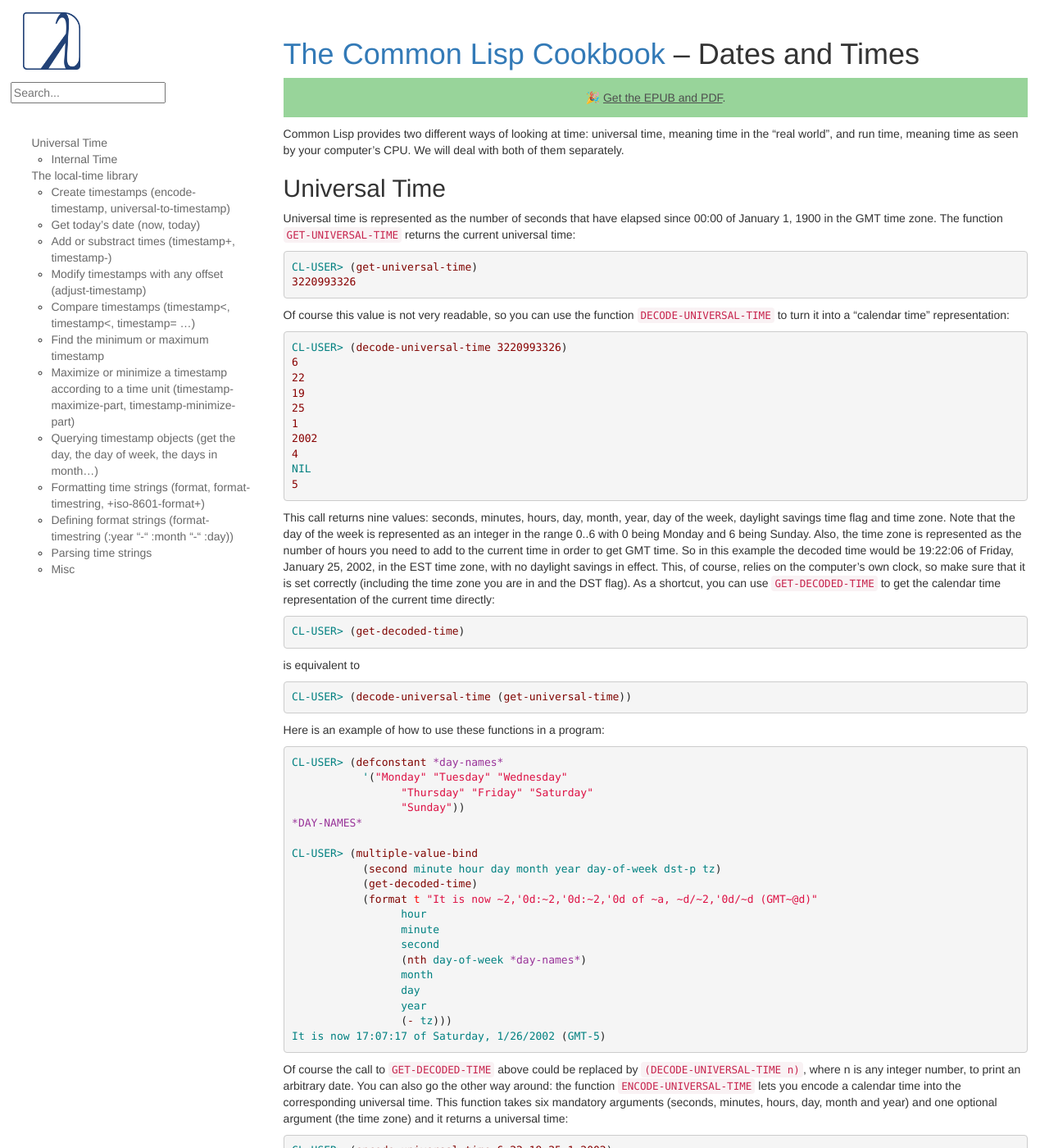
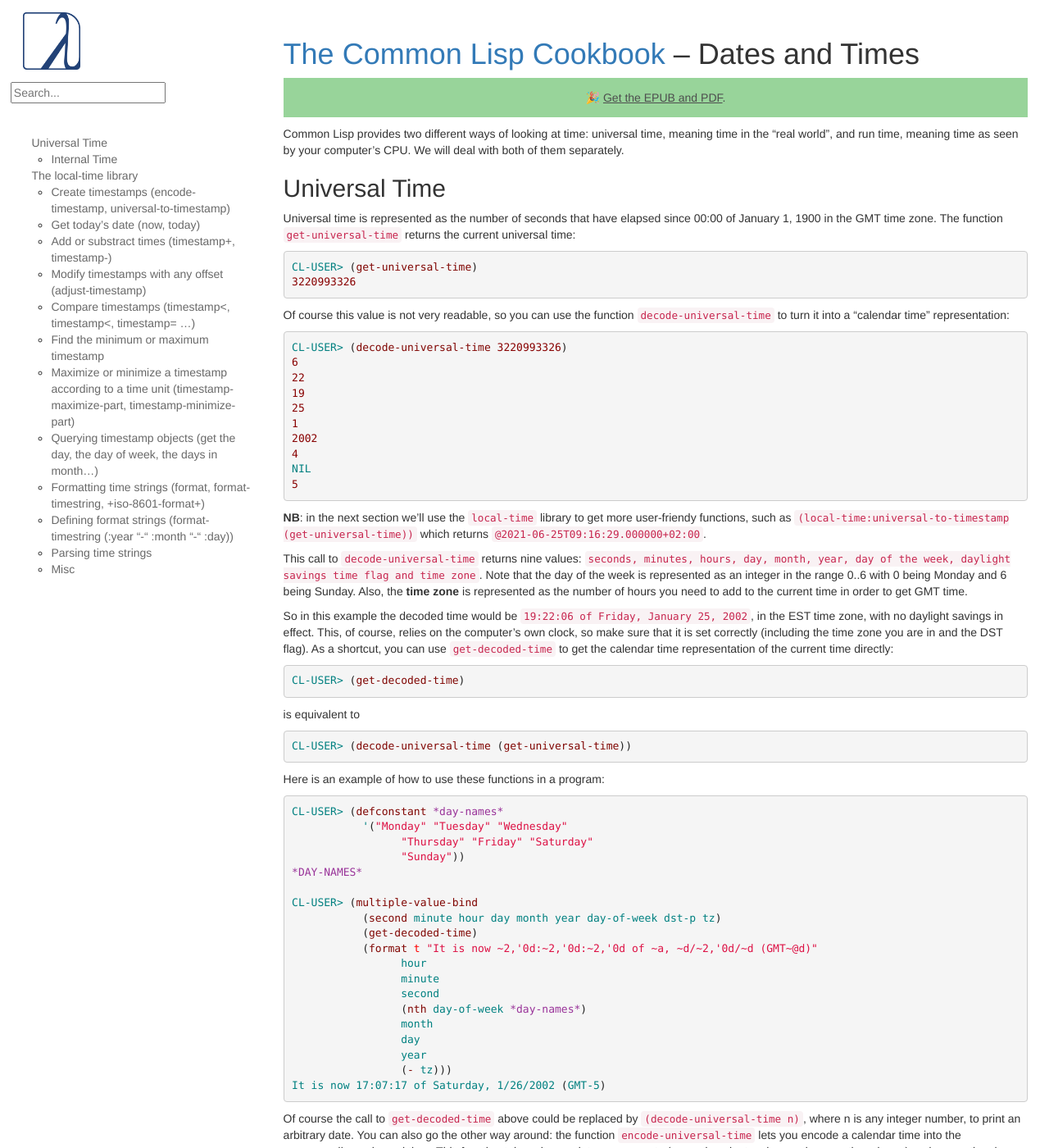
Before and after one commit to LispCookbook/cl-cookbook, a Jekyll site: the page built from dates_and_times.md, in a window 1280 px wide and 1400 px high. Shown: the whole window at 82% size. Built offline with Jekyll 4.4.1, drawn with Linux system fonts in a browser that asks for light colours.

Commit message:
(minor) dates and time: formatting

```diff
--- a/dates_and_times.md
+++ b/dates_and_times.md
@@ -12,7 +12,7 @@
 
 Universal time is represented as the number of seconds that have elapsed since
 00:00 of January 1, 1900 in the GMT time zone. The function
-[`GET-UNIVERSAL-TIME`](http://www.lispworks.com/documentation/HyperSpec/Body/f_get_un.htm)
+[`get-universal-time`](http://www.lispworks.com/documentation/HyperSpec/Body/f_get_un.htm)
 returns the current universal time:
 
 ~~~lisp
@@ -21,7 +21,7 @@
 ~~~
 
 Of course this value is not very readable, so you can use the function
-[`DECODE-UNIVERSAL-TIME`](http://www.lispworks.com/documentation/HyperSpec/Body/f_dec_un.htm)
+[`decode-universal-time`](http://www.lispworks.com/documentation/HyperSpec/Body/f_dec_un.htm)
 to turn it into a "calendar time" representation:
 
 ~~~lisp
@@ -37,16 +37,20 @@
 5
 ~~~
 
-This call returns nine values: seconds, minutes, hours, day, month, year, day of
-the week, daylight savings time flag and time zone. Note that the day of the
+**NB**: in the next section we'll use the `local-time` library to get more user-friendy functions, such as `(local-time:universal-to-timestamp (get-universal-time))` which returns `@2021-06-25T09:16:29.000000+02:00`.
+
+This call to `decode-universal-time` returns nine values: `seconds, minutes, hours, day, month, year, day of
+the week, daylight savings time flag and time zone`. Note that the day of the
 week is represented as an integer in the range 0..6 with 0 being Monday and 6
-being Sunday. Also, the time zone is represented as the number of hours you need
-to add to the current time in order to get GMT time. So in this example the
-decoded time would be 19:22:06 of Friday, January 25, 2002, in the EST time
+being Sunday. Also, the **time zone** is represented as the number of hours you need
+to add to the current time in order to get GMT time.
+
+So in this example the
+decoded time would be `19:22:06 of Friday, January 25, 2002`, in the EST time
 zone, with no daylight savings in effect. This, of course, relies on the
 computer's own clock, so make sure that it is set correctly (including the time
 zone you are in and the DST flag). As a shortcut, you can use
-[`GET-DECODED-TIME`](http://www.lispworks.com/documentation/HyperSpec/Body/f_get_un.htm)
+[`get-decoded-time`](http://www.lispworks.com/documentation/HyperSpec/Body/f_get_un.htm)
 to get the calendar time representation of the current time directly:
 
 ~~~lisp
@@ -83,10 +87,10 @@
 It is now 17:07:17 of Saturday, 1/26/2002 (GMT-5)
 ~~~
 
-Of course the call to `GET-DECODED-TIME` above could be replaced by
-`(DECODE-UNIVERSAL-TIME n)`, where n is any integer number, to print an
+Of course the call to `get-decoded-time` above could be replaced by
+`(decode-universal-time n)`, where n is any integer number, to print an
 arbitrary date. You can also go the other way around: the function
-[`ENCODE-UNIVERSAL-TIME`](http://www.lispworks.com/documentation/HyperSpec/Body/f_encode.htm)
+[`encode-universal-time`](http://www.lispworks.com/documentation/HyperSpec/Body/f_encode.htm)
 lets you encode a calendar time into the corresponding universal time. This
 function takes six mandatory arguments (seconds, minutes, hours, day, month and
 year) and one optional argument (the time zone) and it returns a universal time:
```
